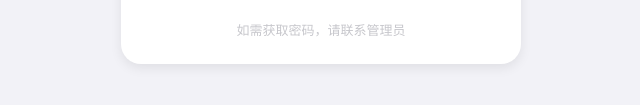
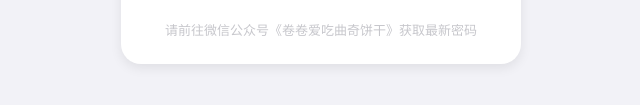
Before and after one commit to W1ndys/qfnu-empty-classrooms, a plain HTML site: page templates/auth/verify.html in a window 1280 px wide. Shown: the part 533-638 px from the top of the page, without its empty margins (319-959 px from the left). Drawn offline with Linux system fonts and the light colour scheme.

Commit message:
feat(verify.html): 更新密码获取提示，添加微信公众号信息

```diff
--- a/templates/auth/verify.html
+++ b/templates/auth/verify.html
@@ -232,7 +232,7 @@
                 </div>
 
                 <div class="footer-info">
-                    <span>如需获取密码，请联系管理员</span>
+                    <span>请前往微信公众号《卷卷爱吃曲奇饼干》获取最新密码</span>
                 </div>
             </div>
         </div>
```
